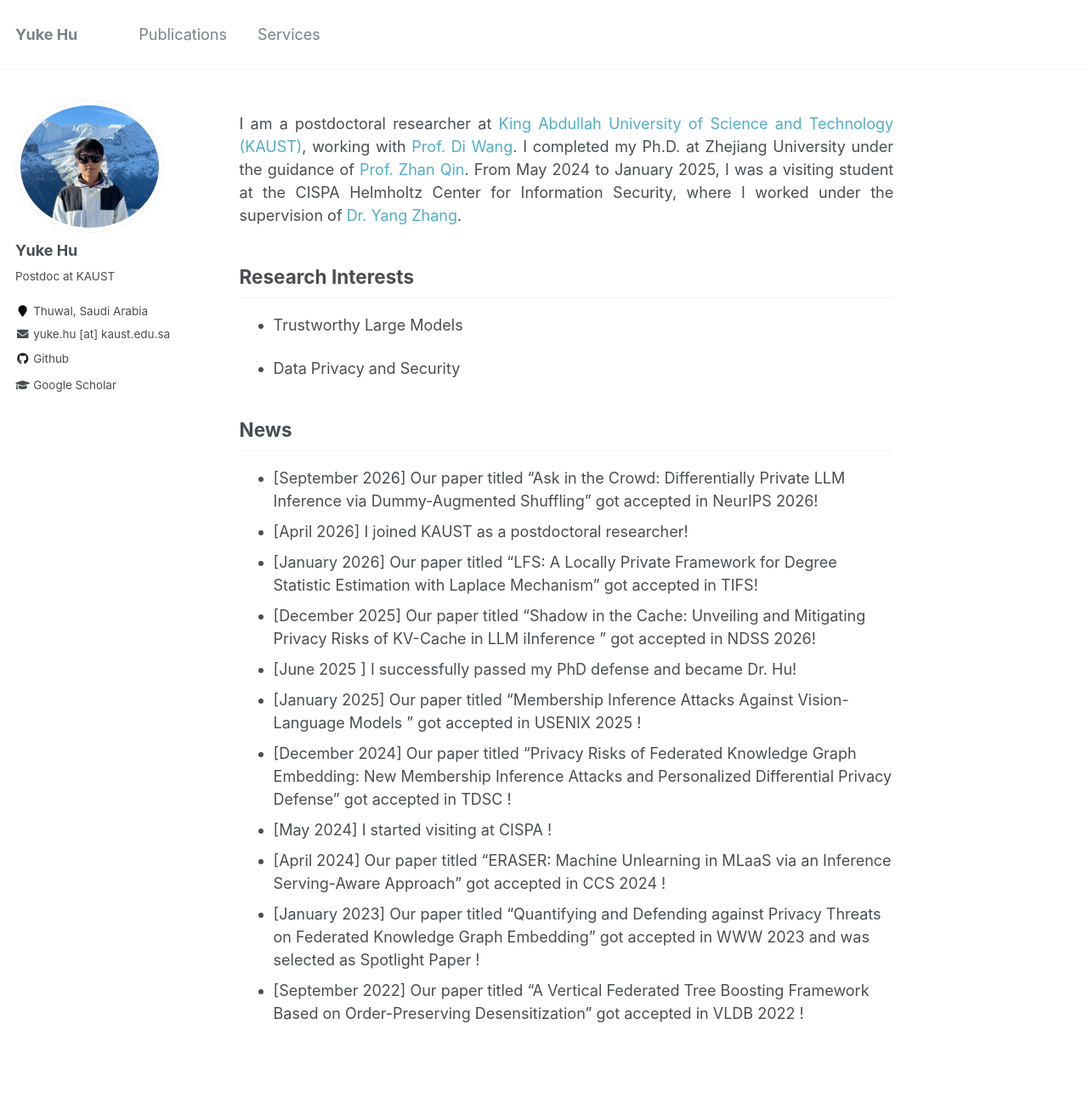
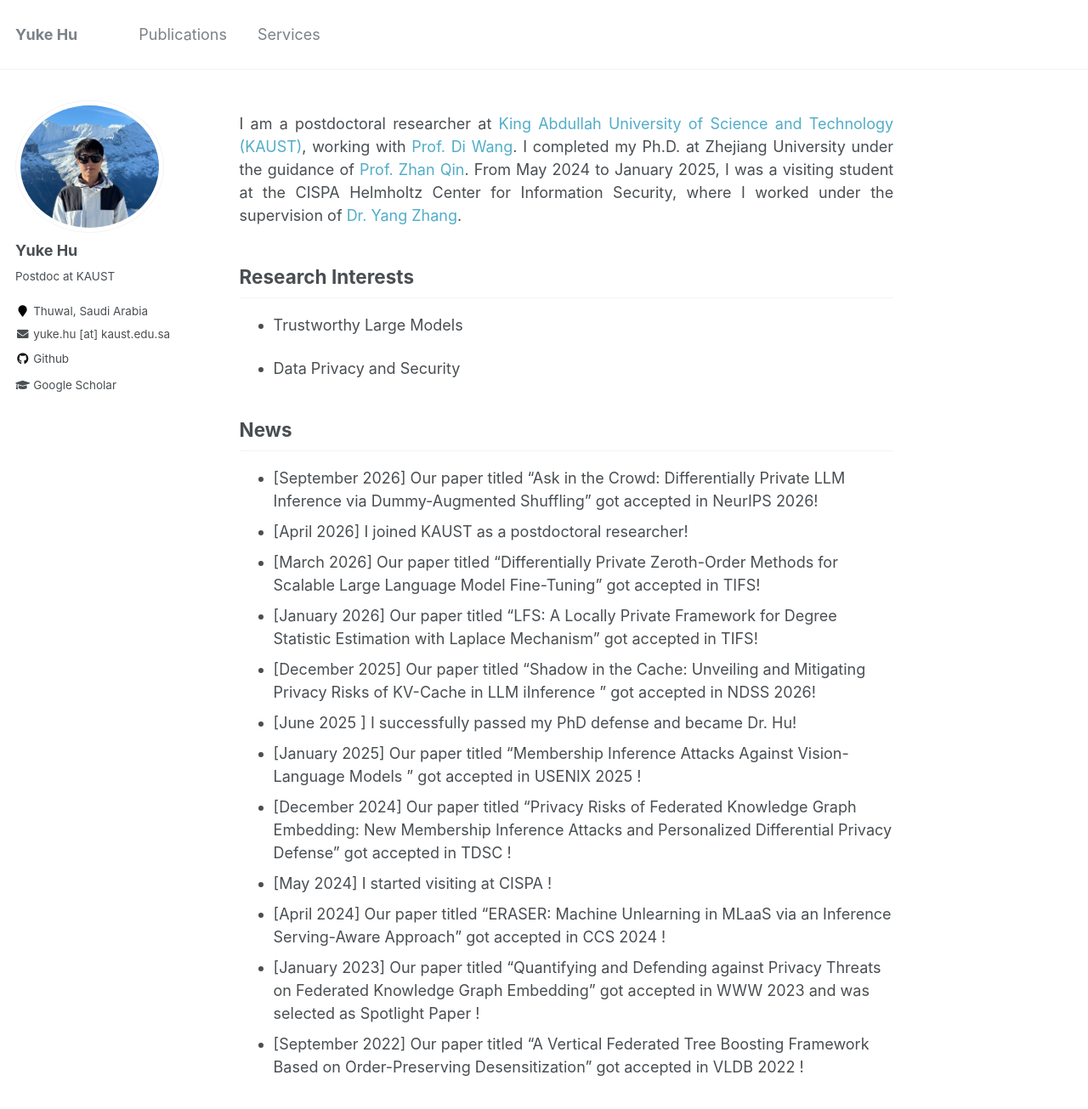
Before and after one commit to YukeHu/yukehu.github.io, a Jekyll site: the page built from _pages/about.md, in a window 1280 px wide and 1314 px high. Shown: the top 1305 px of the window at 85% size. Built offline with Jekyll 4.4.1, drawn with Linux system fonts in a browser that asks for light colours.

Commit message:
Mark corresponding author on NeurIPS paper; add TIFS news item
- publications: mark Yuke Hu as the (sole) corresponding author of
  "Ask in the Crowd" (NeurIPS 2026)
- about: add a March 2026 news item for the TIFS acceptance of
  "Differentially Private Zeroth-Order Methods for Scalable Large Language
  Model Fine-Tuning"

Co-Authored-By: Claude Opus 5.5 <noreply@anthropic.com>

```diff
--- a/_pages/about.md
+++ b/_pages/about.md
@@ -30,6 +30,7 @@ I completed my Ph.D. at Zhejiang University under the guidance of [Prof. Zhan Qi
 
 - [September 2026] Our paper titled “Ask in the Crowd: Differentially Private LLM Inference via Dummy-Augmented Shuffling” got accepted in NeurIPS 2026!
 - [April 2026] I joined KAUST as a postdoctoral researcher!
+- [March 2026] Our paper titled “Differentially Private Zeroth-Order Methods for Scalable Large Language Model Fine-Tuning” got accepted in TIFS!
 - [January 2026] Our paper titled “LFS: A Locally Private Framework for Degree Statistic Estimation with Laplace Mechanism” got accepted in TIFS!
 - [December 2025] Our paper titled “Shadow in the Cache: Unveiling and Mitigating Privacy Risks of KV-Cache in LLM iInference ” got accepted in NDSS 2026!
 - [June 2025 ] I successfully passed my PhD defense and became Dr. Hu!
```
Also changed, not shown: _pages/publications.md (+1 -1 lines).
